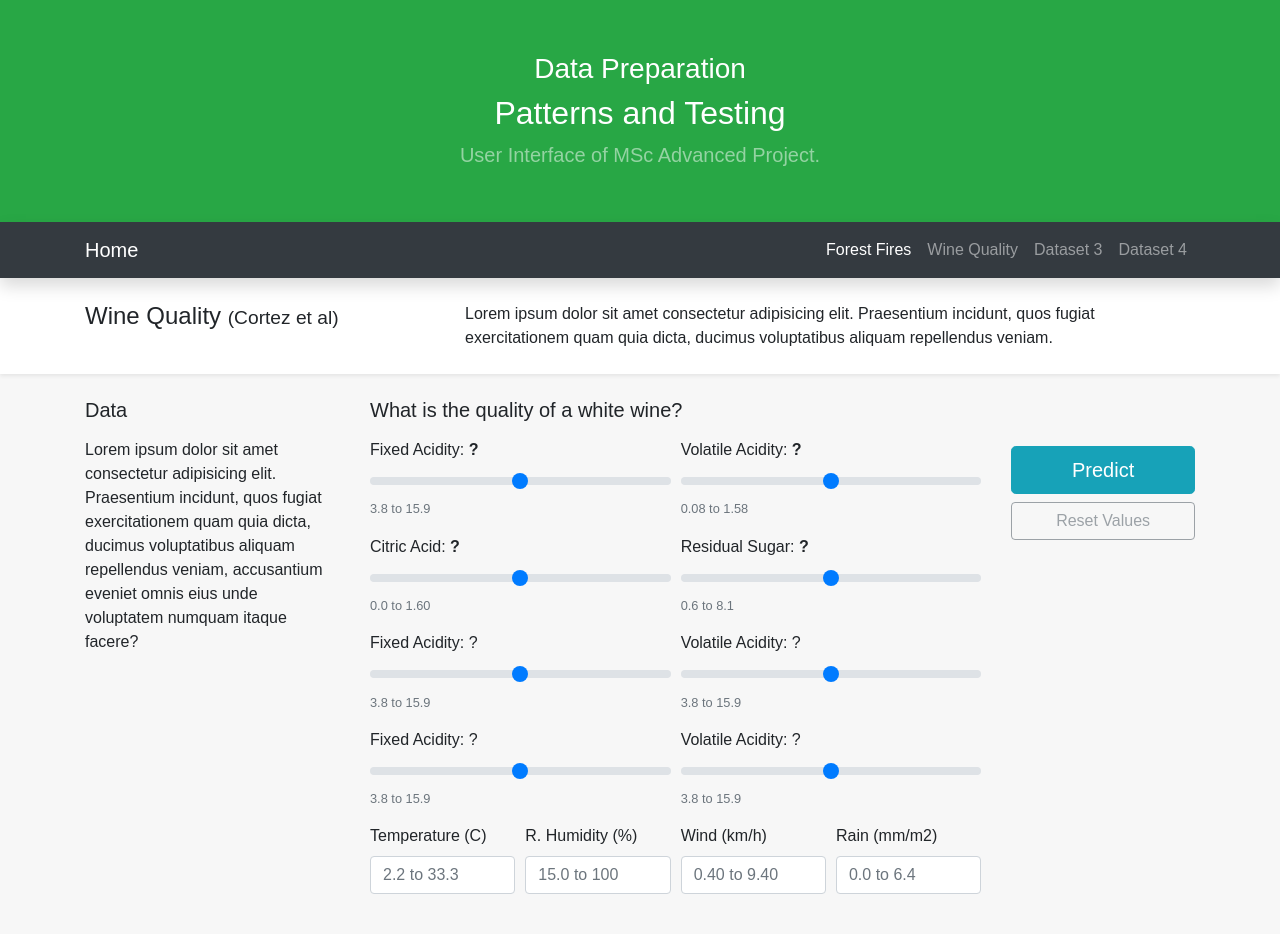
After one commit to leanguardia/msc-project-pipelines, a Flask app: page /winequality in a window 1280 px wide. The commit adds this page. Run offline with Flask 2, Linux system fonts and the light colour scheme; parts of the project's set-up code (start-up, migrations or seed data) failed here and were passed over; some libraries are stand-ins or nearby versions.

Commit message:
App: Wine Quality UI

```diff
--- a/app/templates/layout.html
+++ b/app/templates/layout.html
@@ -38,7 +38,7 @@
             </a>
           </li>
           <li class="nav-item ">
-            <a class="nav-link" href="#">Dataset 2</a>
+            <a class="nav-link" href="/winequality">Wine Quality</a>
           </li>
           <li class="nav-item ">
             <a class="nav-link" href="#">Dataset 3</a>
--- /dev/null
+++ b/app/templates/winequality.html
@@ -0,0 +1,162 @@
+<!-- Alcohol, some are really weak
+  Chlorides, some are really salty.
+  Density, fermentation is not over for some wines.
+  Good, mos ot fhe wines are not excellent
+  PH, Some wines are much more acid than others
+  Residual sugars, Some of the are really sweet.
+  Alcohol / ph ration, quality has a good correlation. -->
+
+  {% extends 'layout.html' %}
+
+  {% block head %}
+  <title>Home</title>
+  {% endblock %}
+
+  {% block body %}
+
+  <!-- Dataset Title -->
+  <div class="bg-white pt-4 pb-2 shadow-sm">
+    <div class="container">
+      <div class="row">
+        <div class="col-4">
+          <h4>Wine Quality <small>(Cortez et al)</small></h4>
+        </div>
+        <div class="col-8">
+          <p>Lorem ipsum dolor sit amet consectetur adipisicing elit. Praesentium incidunt, quos fugiat exercitationem quam quia dicta, ducimus voluptatibus aliquam repellendus veniam.</p>
+        </div>
+      </div>
+    </div>
+  </div>
+
+  <!-- Dataset Content -->
+  <div class="container">
+    <div class="row py-4">
+      <div class="col-3">
+        <h5 class="mb-3">Data</h5>
+        <p>Lorem ipsum dolor sit amet consectetur adipisicing elit. Praesentium incidunt, quos fugiat exercitationem quam quia dicta, ducimus voluptatibus aliquam repellendus veniam, accusantium eveniet omnis eius unde voluptatem numquam itaque facere?</p>
+      </div>
+      <div class="col-9">
+        <form action="/forestfires" method="get">
+          <div class="row">
+            <div class="col-9">
+              <h5 class="mb-3">What is the quality of a white wine?</h5>
+              <div class="form-row">
+                <div class="form-group col-md-6">
+                  <label for="fixed_acidity">Fixed Acidity: <strong id='fixed-acidity-val'>?</strong></label>
+                  <input name="fixed_acidity" type="range" class="custom-range"
+                         min="3.8" max="15.9" step="0.01" oninput="updateRangeValue(this.value, 'fixed-acidity');">
+                  <small class="form-text text-muted mt-0">3.8 to 15.9</small>
+                </div>
+                <div class="form-group col-md-6">
+                  <label for="volatile_acidity">Volatile Acidity: <strong id='volatile-acidity-val'>?</strong></label>
+                  <input name="volatile_acidity" type="range" class="custom-range"
+                         min="0.08" max="1.58" step="0.001" oninput="updateRangeValue(this.value, 'volatile-acidity');">
+                  <small class="form-text text-muted mt-0">0.08 to 1.58</small>
+                </div>
+              </div>
+              <div class="form-row">
+                <div class="form-group col-md-6">
+                  <label for="citric_acid">Citric Acid: <strong id='citric-acid-val'>?</strong></label>
+                  <input name="citric_acid" type="range" class="custom-range"
+                         min="0.0" max="1.60" step="0.01" oninput="updateRangeValue(this.value, 'citric-acid');">
+                  <small class="form-text text-muted mt-0">0.0 to 1.60</small>
+                </div>
+                <div class="form-group col-md-6">
+                  <label for="residual_sugar">Residual Sugar: <strong id='residual-sugar-val'>?</strong></label>
+                  <input name="residual_suger" type="range" class="custom-range"
+                         min="0.6" max="8.1" step="0.01" oninput="updateRangeValue(this.value, 'residual-sugar');">
+                  <small class="form-text text-muted mt-0">0.6 to 8.1</small>
+                </div>
+              </div>
+              <div class="form-row">
+                <div class="form-group col-md-6">
+                  <label for="FixedAcidity" id="fixed-acidity-val">Fixed Acidity: ?</label>
+                  <input name="fixed_acidity" type="range" class="custom-range"
+                         min="3.8" max="15.9" step="0.01" oninput="updateRangeValue(this.value);">
+                  <small class="form-text text-muted mt-0">3.8 to 15.9</small>
+                </div>
+                <div class="form-group col-md-6">
+                  <label for="VolatileAcidity">Volatile Acidity: ?</label>
+                  <input name="volatile_acidity" type="range" class="custom-range" min="0.08" max="1.58" step="0.01" id="volatile-acidity">
+                  <small class="form-text text-muted mt-0">3.8 to 15.9</small>
+                </div>
+              </div>
+              <div class="form-row">
+                <div class="form-group col-md-6">
+                  <label for="FixedAcidity" id="fixed-acidity-val">Fixed Acidity: ?</label>
+                  <input name="fixed_acidity" type="range" class="custom-range"
+                         min="3.8" max="15.9" step="0.01" oninput="updateRangeValue(this.value);">
+                  <small class="form-text text-muted mt-0">3.8 to 15.9</small>
+                </div>
+                <div class="form-group col-md-6">
+                  <label for="VolatileAcidity">Volatile Acidity: ?</label>
+                  <input name="volatile_acidity" type="range" class="custom-range" min="0.08" max="1.58" step="0.01" id="volatile-acidity">
+                  <small class="form-text text-muted mt-0">3.8 to 15.9</small>
+                </div>
+              </div>
+              <div class="form-row">
+                <div class="form-group col-md-3">
+                  <label for="temp">Temperature (C)</label>
+                  <input name="temp" class="form-control" placeholder="2.2 to 33.3">
+                </div>
+                <div class="form-group col-md-3">
+                  <label for="RH">R. Humidity (%)</label>
+                  <input name="RH" class="form-control" placeholder="15.0 to 100">
+                </div>
+                <div class="form-group col-md-3">
+                  <label for="wind">Wind (km/h)</label>
+                  <input name="wind" class="form-control" placeholder="0.40 to 9.40">
+                </div>
+                <div class="form-group col-md-3">
+                  <label for="rain">Rain (mm/m2)</label>
+                  <input name="rain" class="form-control" placeholder="0.0 to 6.4">
+                </div>
+              </div>
+            </div>
+            <div class="col-3 mt-5">
+              <button type="submit" class="btn btn-info btn-lg btn-block">Predict</button>
+              <button type="button" class="btn btn-outline-secondary btn-block" disabled>Reset Values</button>
+              {% if prediction %}
+              <div class="card border-info mt-4 mb-3">
+                <div class="card-body text-info">
+                  <h5 class="card-title">Burned Area</h5>
+                  <p class="card-text text-center">{{ prediction }} hectares</p>
+                </div>
+              </div>
+              {% endif %}
+            </div>
+          </form>
+        </div>
+      </div>
+    </div>
+
+    <script>
+      function updateRangeValue(value, inputField) {
+        console.log(value)
+          document.getElementById(`${inputField}-val`).innerHTML = value;
+        }
+    </script>
+
+    {% endblock %}
+
+    <!-- <h5 class="mb-3">Model</h5>
+      <div class="table-responsive">
+        <table class="table table-bordered table-sm">
+          <thead>
+            <tr>
+              <th scope="col">Model</th>
+              <th scope="col">MAE</th>
+              <th scope="col">RSME</th>
+              <th>R2</th>
+            </tr>
+          </thead>
+          <tbody>
+            <tr>
+              <td>Linear Regression</td>
+              <td>0.0</td>
+              <td>100</td>
+              <td>200</td>
+            </tr>
+          </tbody>
+        </table>
+      </div> -->
--- a/run.py
+++ b/run.py
@@ -20,11 +20,19 @@ def index():
 def forest_fires():
     prediction = ''
     if prediction_is_required(request):
-        prediction = _process_prediction(request.args)
+        prediction = _process_forest_fire_prediction(request.args)
         print("And the prediction is!", prediction)
     return render_template('forestfires.html', prediction=prediction)
 
-def _process_prediction(args):
+@app.route('/winequality')
+def wine_quality():
+    prediction = ''
+    # if prediction_is_required(request):
+    #     prediction = _process_wine_quality_prediction(request.args)
+    #     print("And the prediction is!", prediction)
+    return render_template('winequality.html', prediction=prediction)
+
+def _process_forest_fire_prediction(args):
     args = _parse_forest_fire_params(args)
     processor = ForestFireProcessor()
     arry = processor.transform(args['X'], args['Y'], args['month'], args['day'],
@@ -32,6 +40,10 @@ def _process_prediction(args):
         args['temp'], args['RH'], args['wind'], args['rain'])
     predictions = ForestFirePredictor(model).predict([arry])
     return str(predictions[0])
+
+def _process_wine_quality__prediction(args):
+    pass
+    # return str(predictions[0])
 
 def _parse_forest_fire_params(args):
     return {
```
